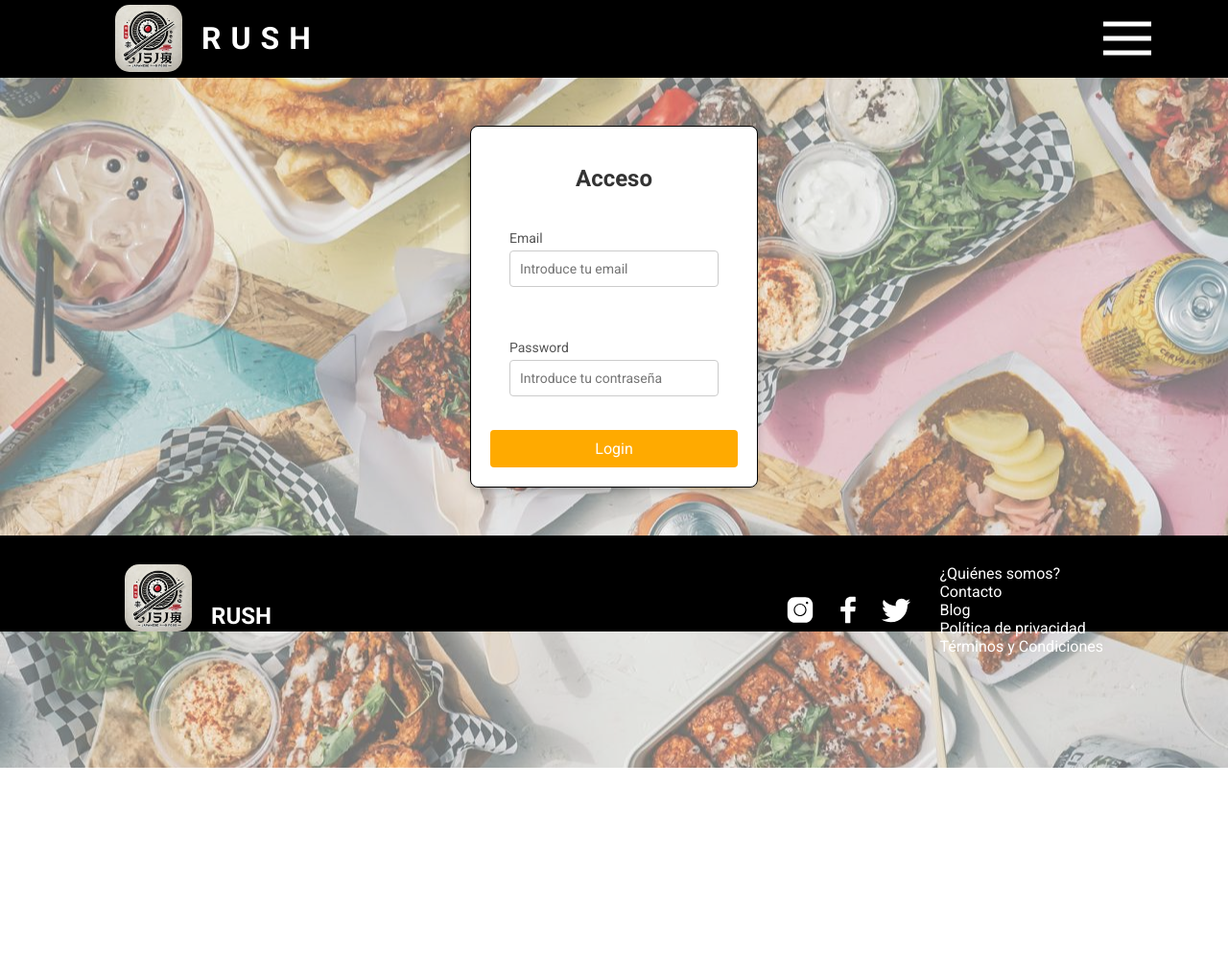
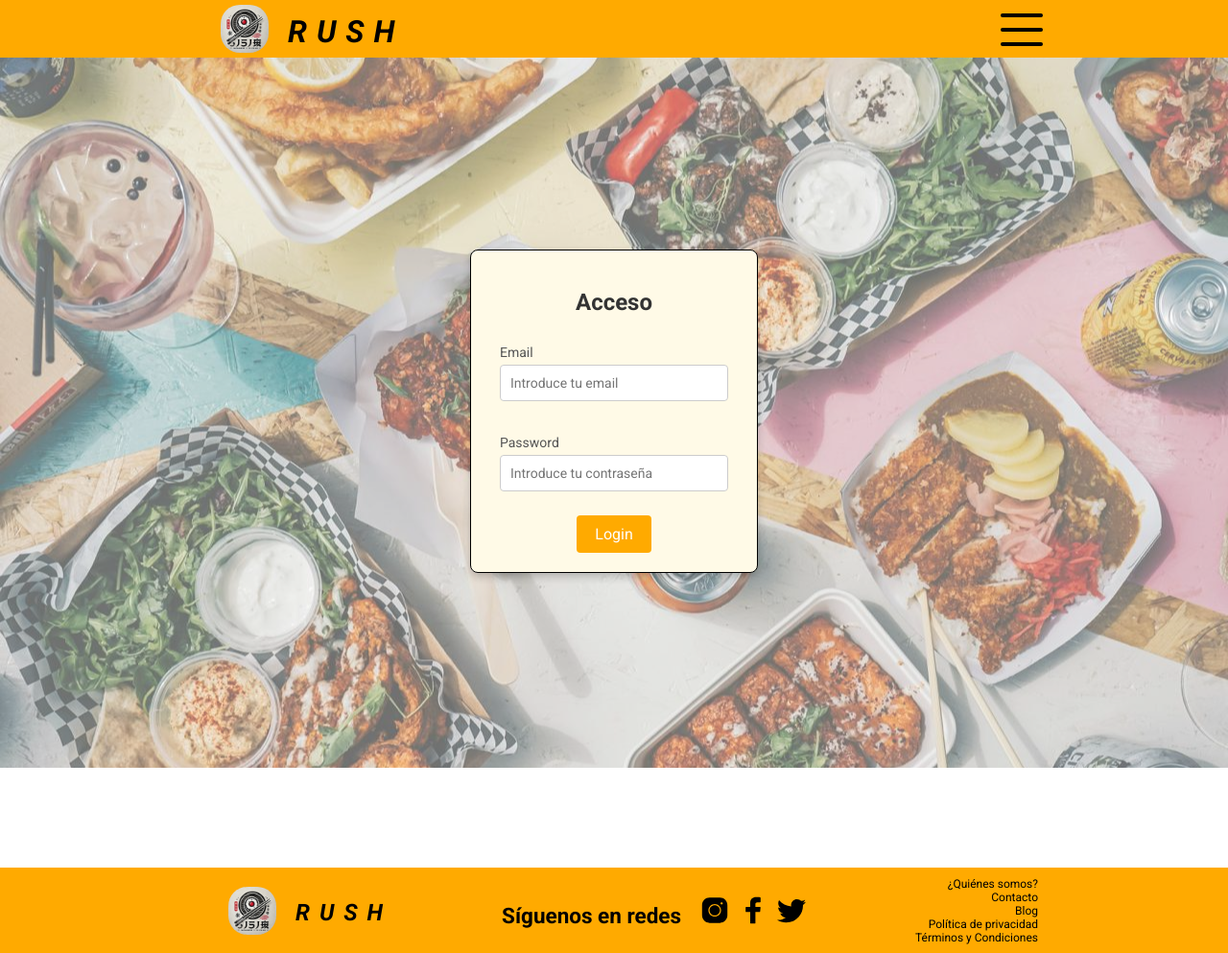
Before and after one commit to miriam148/-group-project, a website built with Vite: page vite-project/index.html in a window 1280 px wide. Shown: the whole page at 96% size. Before the commit the page ends 800 px from the top, so only its background shows below. Built offline with nearby package versions, Linux system fonts and the light colour scheme; a web font is replaced by a local one.

Commit message:
diseño css final (AnaG, AnaM, Jesus, Emanuel, Miriam)

```diff
--- a/vite-project/index.html
+++ b/vite-project/index.html
@@ -21,7 +21,7 @@
 
 
         <div class="opciones-menu">
-          <img src="src/imagen/lista menu.svg" alt="Lista menu">
+          <img src="./src/imagen/icons8-menu (1).svg" alt="Lista menu">
 
         </div>
       </div>
@@ -30,7 +30,7 @@
 
     <div id="app">
       <!-- <img src="./src/imagen/backgroung proyecto.jpeg" alt="fondo" class="fondo"> -->
-      <div id="app1" class="container">
+      <div id="app1" class="container-access-admin">
         <!-- <header class="header">
           <div class="logo">Rush</div>
         </header> -->
@@ -62,12 +62,18 @@
         <img class="imagen-logo-footer" src="src/imagen/logo.jpeg" alt="Imagen logo footer">
         <h2 class="title-footer">RUSH</h2>
         </div>
-        <div class="container-lista">
+        <!-- <div class="container-lista" </div> -->
           <div class="container-logos">
-         <img src="src/imagen/insta logo.svg" alt="Logo Instagram">
-         <img src="src/imagen/facebook logo.svg" alt="Logo Facebook">
-         <img src="src/imagen/twitter logo.svg" alt="Logo Twitter">
-        </div>
+            <div class="title-f">
+              <h2>Síguenos en redes</h2>
+            </div>
+           <div class="imagenes-redes">
+          <img src="./src/imagen/icons8-instagram-logo.svg" alt="Logo Instagram">
+         <img src="./src/imagen/icons8-facebook-logo (1).svg" alt="Logo Facebook">
+         <img src="./src/imagen/icons8-twitter-logo.svg" alt="Logo Twitter">
+           </div>
+
+</div>
          <div class="container-lista2">
           <ul class="lista-relleno">
             <li class="lista1">¿Quiénes somos?</li>
--- a/vite-project/src/style.css
+++ b/vite-project/src/style.css
@@ -7,7 +7,6 @@
 
   body {
     margin: unset;
-
   }
 
   button,
@@ -26,7 +25,7 @@
     block-size: auto;
   }
 
-  ul{
+  ul {
     margin: 0;
     padding: 0;
     list-style-type: none;
@@ -37,7 +36,7 @@
     color: inherit;
   }
 
-  p{
+  p {
     margin: 0;
   }
 
@@ -53,17 +52,18 @@
   }
 }
 
-
 /* realización del  header y footer (Ana molina, Ana García, Emmanuel, Jesús, Miriam) */
 
-
-:root{
+:root {
   --font-primary: "Roboto", sans-serif;
-
 }
 
-html{
+html {
   font-family: var(--font-primary);
+}
+
+body {
+  min-height: 100vh;
 }
 
 body::before {
@@ -73,42 +73,50 @@ body::before {
   left: 0;
   width: 100%;
   height: 100%;
-  background: url('./imagen/backgroung proyecto.jpeg')
-  center/cover no-repeat;
+  background: url("./imagen/backgroung proyecto.jpeg") center/cover no-repeat;
   opacity: 0.6;
   z-index: -1;
 }
 
-
 /* empieza el top bar*/
 
-.imagen-logo{
-  max-width: 70px;
+.imagen-logo {
+  /* max-width: 70px;
   max-height: 70px;
   border-radius: 15px;
+  margin-top: 5px; */
+
+  max-width: 50px;
+  max-height: 50px;
+  border-radius: 20px;
   margin-top: 5px;
-
 }
 
+.basic-header,
+.basic-footer {
+  /* background-color: #000;
+  max-height: 100px; */
 
-.basic-header, .basic-footer{
-  background-color: #000;
-  max-height: 100px;
-
+  background-color: #ffaa00;
+  max-height: 60px;
 }
 
-.title{
-  color: #fff;
+.title {
+  color: #000;
   letter-spacing: 10px;
+  margin-top: 14px;
+  font-style: italic;
 }
 
-
-.top-bar{
+.top-bar {
   display: flex;
   justify-content: space-between;
   /* padding: 30px 50px 30px 50px; */
-  max-width: 1300px;
-  margin-inline: 80px;
+  /* max-width: 1300px; */
+  /* margin-inline: 80px; */
+  margin-inline: 190px;
+  max-width: 1390px;
+  max-height: 60px;
 }
 
 .logo-space {
@@ -118,12 +126,16 @@ body::before {
 }
 
 .opciones-menu {
-  margin-top: 15px;
+  /* margin-top: 15px; */
+  margin-top: 6px;
 }
 
+.menu {
+  width: 40px;
+  height: 50px;
+}
 
 .container {
-
   width: 100%;
   max-width: 300px;
   background-color: #fff;
@@ -134,12 +146,30 @@ body::before {
   margin: auto;
   margin-top: 50px;
   margin-bottom: 50px;
+}
 
+#app {
+  min-height: 644px;
+  margin: 0px 50px 0px 50px;
 }
 
 /* estilos miriam  */
 
 /* Encabezado */
+
+.container-access-admin {
+  width: 100%;
+  max-width: 300px;
+  background-color: #fff;
+  border: 1px solid #000;
+  border-radius: 8px;
+  box-shadow: 0 4px 8px rgba(0, 0, 0, 0.2);
+  overflow: hidden;
+  margin: auto;
+  margin-top: 200px;
+  margin-bottom: 50px;
+}
+
 .header {
   background-color: #ffaa00;
   color: white;
@@ -155,6 +185,7 @@ body::before {
 /* Caja de login */
 .login-box {
   padding: 20px;
+  background-color: rgba(251, 208, 20, 0.1);
 }
 
 .login-box h2 {
@@ -165,7 +196,8 @@ body::before {
 
 .input-group {
   margin-bottom: 15px;
-  padding: 20px;
+  /* padding: 20px; */
+  padding: 10px;
 }
 
 .input-group label {
@@ -185,7 +217,8 @@ body::before {
 
 .btn {
   display: block;
-  width: 100%;
+  /* width: 100%; */
+  width: 30%;
   padding: 10px;
   background-color: #ffaa00;
   color: white;
@@ -193,79 +226,100 @@ body::before {
   border-radius: 4px;
   font-size: 16px;
   cursor: pointer;
+  margin: auto;
 }
 
 .btn:hover {
-  background-color:#fbd014 ;
+  background-color: #fbd014;
 }
-
-
 
 /* CSS FOOTER */
 
-
-
-  .container-footer{
+.container-footer {
   display: flex;
   justify-content: space-between;
-    padding: 30px 50px 30px 50px;
+  /* padding: 30px 50px 30px 50px;
     max-width: 1300px;
-    margin-inline: 80px;
+    margin-inline: 80px; */
+  padding: 8px;
+  max-width: 1390px;
+  margin-inline: 190px;
 }
 
- .lista-relleno{
-  color: #fff;
+.lista-relleno {
+  color: #000;
 }
 
-  .lista-redes{
+.lista-redes {
   flex-direction: column;
   gap: 10px;
   color: #fff;
 }
 
+.imagenes-redes {
+  display: flex;
+  gap: 10px;
+}
 
-
-  .prueba{
+.prueba {
   color: #fff;
 }
 
-
-
-  .container-lista2{
-    display: grid;
+.container-lista2 {
+  /* display: grid;
+    gap: 15px; */
+  text-align: end;
   gap: 15px;
+  font-size: 12px;
+  align-self: center;
 }
 
-  .container-lista{
+.container-lista {
   display: flex;
   gap: 30px;
-
 }
 
-  .container-logos{
+.container-logos {
   display: flex;
   gap: 20px;
-    img{
+  img {
     max-width: 30px;
   }
 }
 
-  .logo-title{
+.logo-title {
   display: flex;
   gap: 20px;
+  margin-inline-start: 40px;
 }
 
-  .title-footer{
-    color: #fff;
-    margin-top: 40px;
+.title-footer {
+  color: #000;
+  /* margin-top: 40px; */
+  margin-top: 10px;
+  letter-spacing: 10px;
+  margin-top: 25px;
+  font-style: italic;
 }
 
-  .imagen-logo-footer{
-    max-width: 70px;
+.title-f {
+  color: #000;
+  margin-top: 10px;
+  font-size: 15px;
+}
+
+.imagen-logo-footer {
+  /* max-width: 70px;
     max-height: 70px;
-    border-radius: 15px;
+    border-radius: 15px; */
+  max-width: 50px;
+  max-height: 50px;
+  border-radius: 20px;
+  align-self: center;
 }
 
 .basic-footer {
-    margin-top: 50px;
+  /* margin-top: 50px; */
+  background-color: #ffaa00;
+    max-height: 91px;
 }
```
Also changed, not shown: vite-project/src/imagen/icons8-facebook-logo (1).svg (added), vite-project/src/imagen/icons8-instagram-logo.svg (added), vite-project/src/imagen/icons8-menu (1).svg (added), vite-project/src/imagen/icons8-twitter-logo.svg (added). Lines whose indentation alone changed are shown as unchanged.
